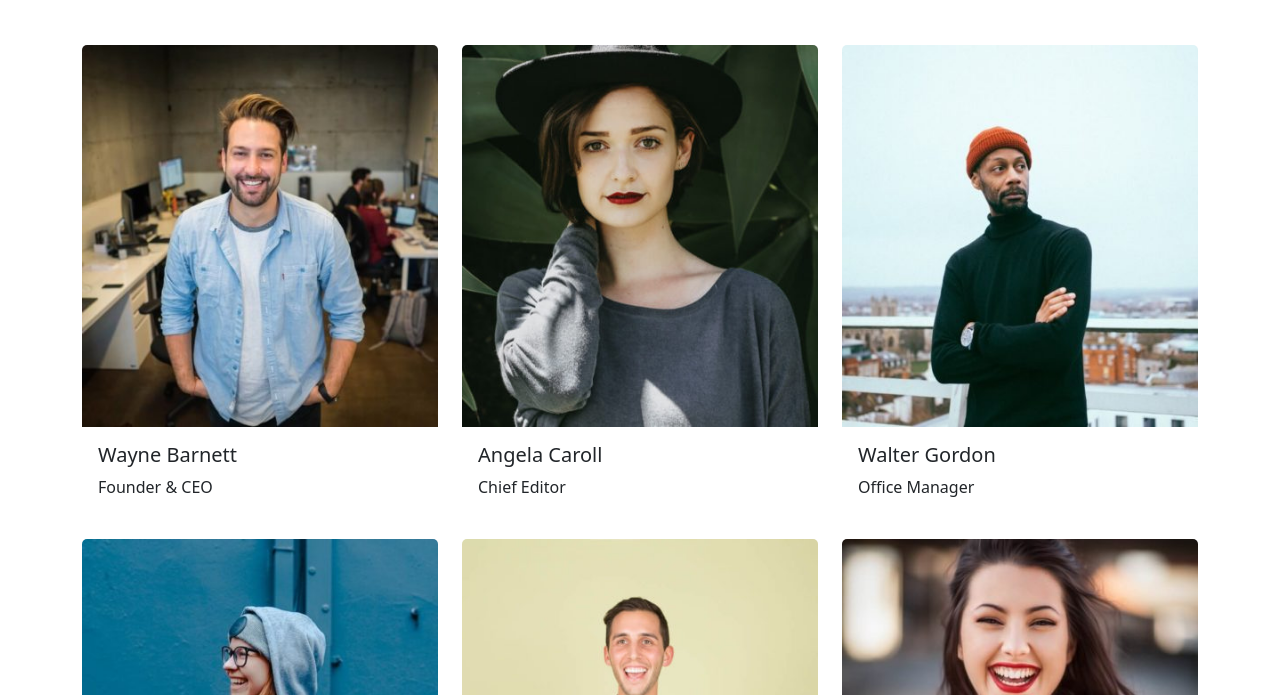
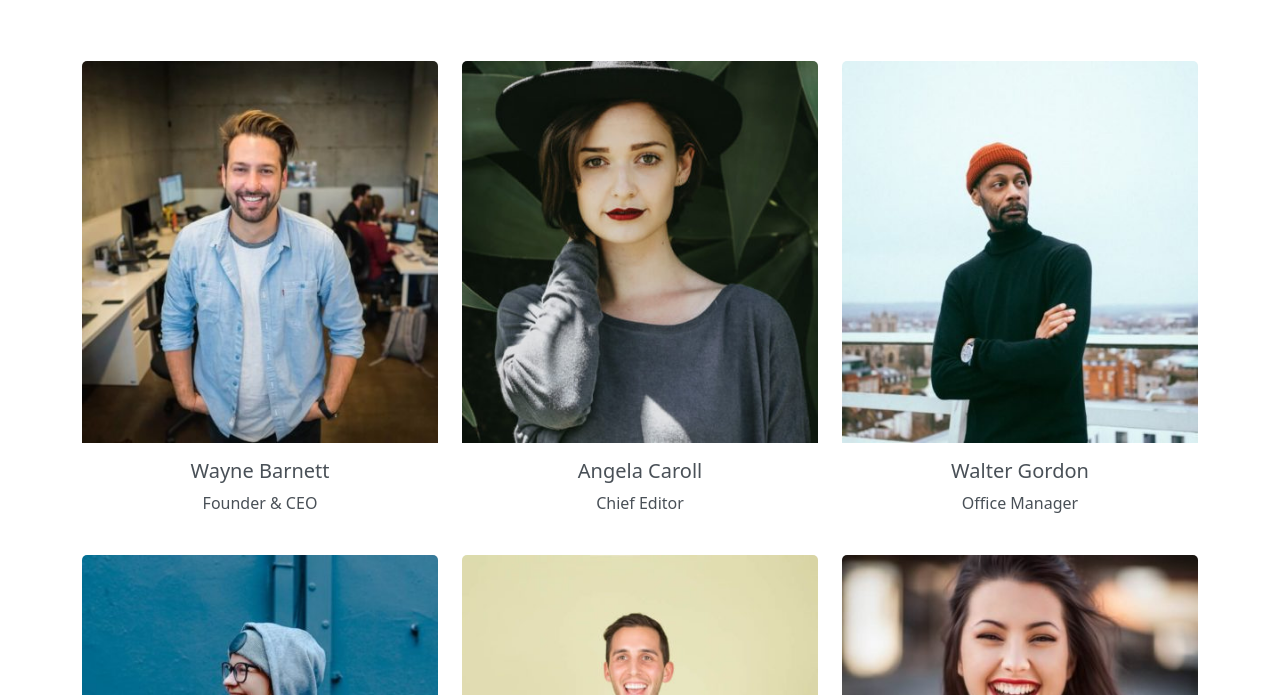
Before and after one commit to Massimiliano-Novello/js-our-team, a plain HTML site: page index.html in a window 1280 px wide. Shown: the part 105-800 px from the top of the page. Drawn offline with nearby package versions, Linux system fonts and the light colour scheme.

Commit message:
piccola modifica

```diff
--- a/index.html
+++ b/index.html
@@ -18,7 +18,7 @@
         <h2 class="py-3">OUR TEAM</h2>
         <p>Lorem ipsum dolor sit amet consectetur adipisicing elit. Dicta neque modi facilis molestiae mollitia dolores.</p>
       </div>
-      <div class="row row-cols-3 mt-4 g-4">
+      <div class="row row-cols-3 mt-4 g-4 py-3">
         <!-- <div class="card border border-0">
           <img src="img/angela-caroll-chief-editor.jpg" class="card-img-top" alt="..." />
           <div class="card-body">
--- a/js/script.js
+++ b/js/script.js
@@ -42,7 +42,7 @@ for (let i = 0; i < team.length; i++) {
   console.log(curTeam);
   card += ` <div class="card border border-0">
                 <img src="img/${curTeam.foto}" class="card-img-top" alt="..." />
-                <div class="card-body">
+                <div class="card-body text-center text-light-emphasis">
                     <h5 class="card-title">${curTeam.nome}</h5>
                     <p class="card-text">
                         ${curTeam.ruolo}
```
